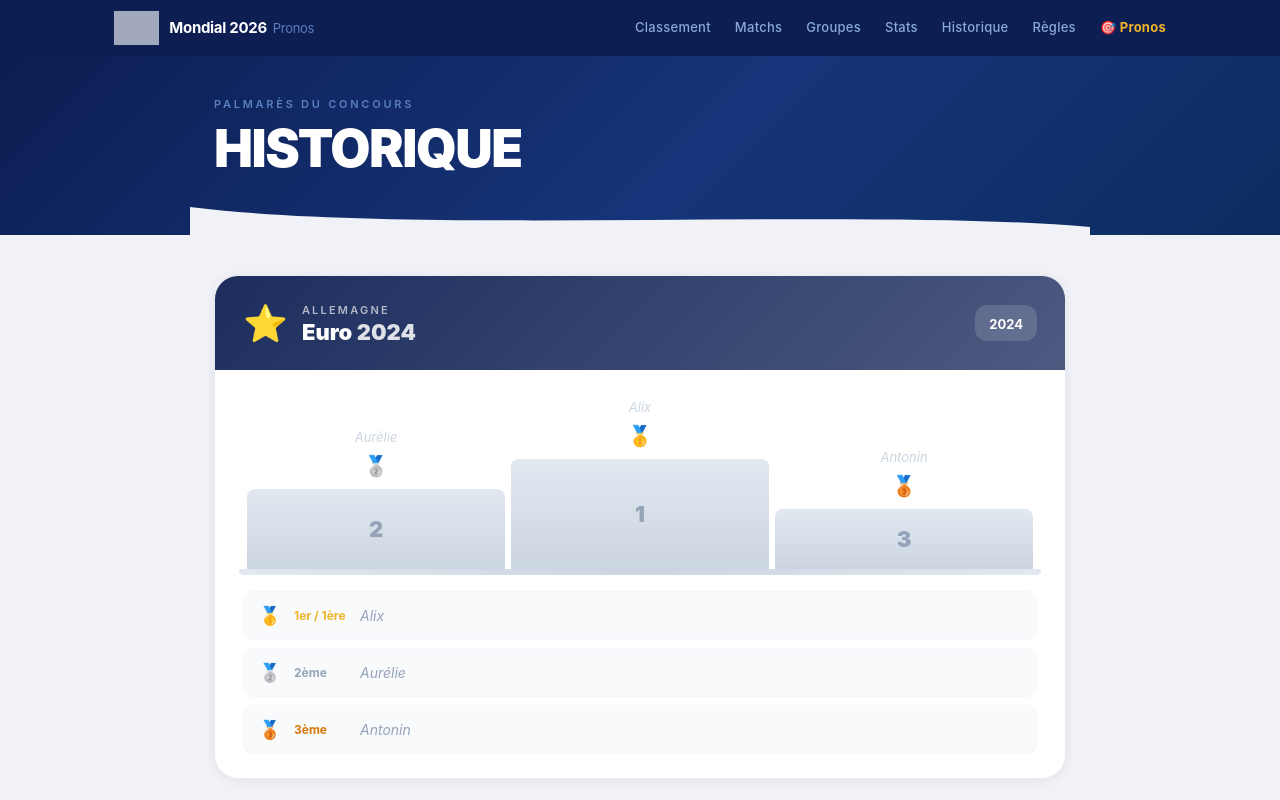
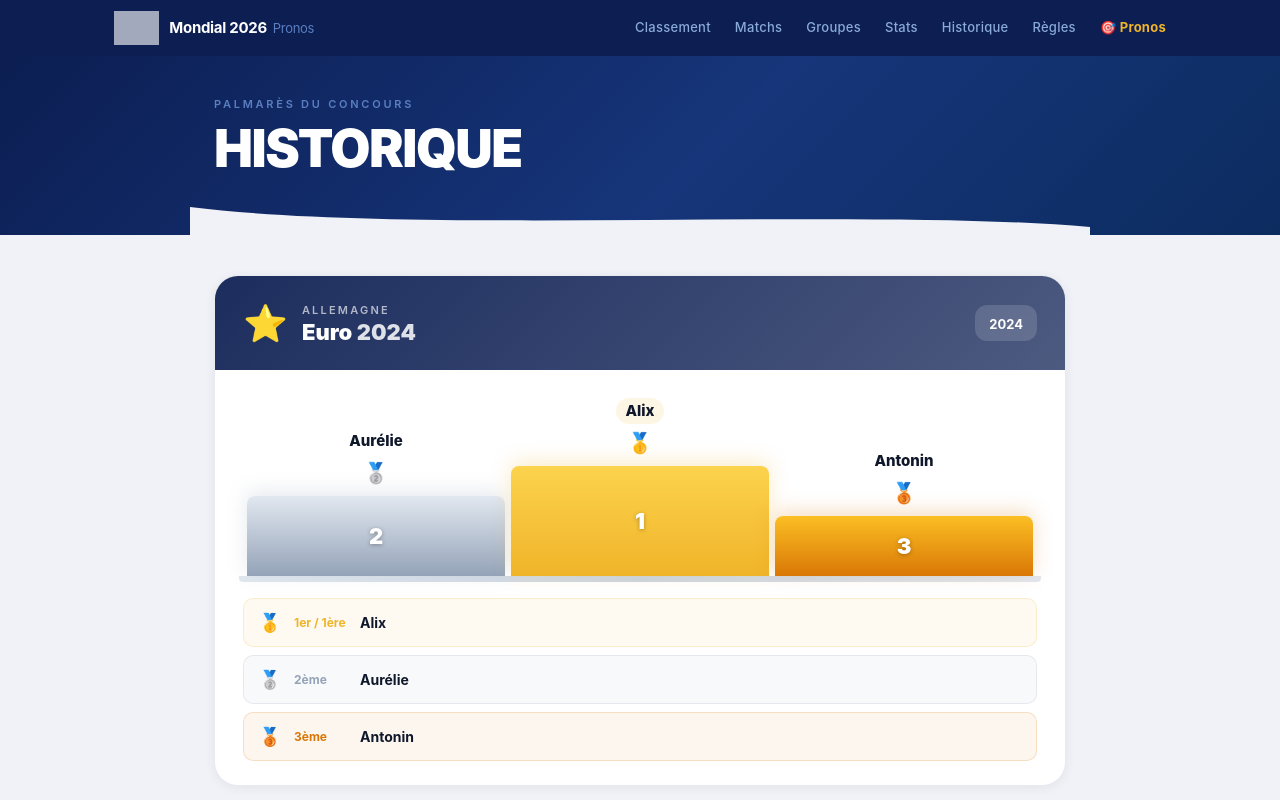
Before and after one commit to antolarp/mondial2026, a Next.js app: page /historique in a window 1280 px wide. Shown: the top 800 px of the page. Built offline with nearby package versions, Linux system fonts and the light colour scheme; grey boxes are pictures that could not be loaded.

Commit message:
Update page.js

```diff
--- a/app/historique/page.js
+++ b/app/historique/page.js
@@ -9,9 +9,9 @@ const COMPETITIONS = [
     emoji: '⭐',
     couleur: '#0c1e52',
     podium: [
-      { place: 1, noms: ['Alix'], medaille: '#f0b429', inconnu: true },
-      { place: 2, noms: ['Aurélie'], medaille: '#94a3b8', inconnu: true },
-      { place: 3, noms: ['Antonin'], medaille: '#d97706', inconnu: true },
+      { place: 1, noms: ['Alix'], medaille: '#f0b429' },
+      { place: 2, noms: ['Aurélie'], medaille: '#94a3b8' },
+      { place: 3, noms: ['Antonin'], medaille: '#d97706' },
     ],
   },
   {
```
